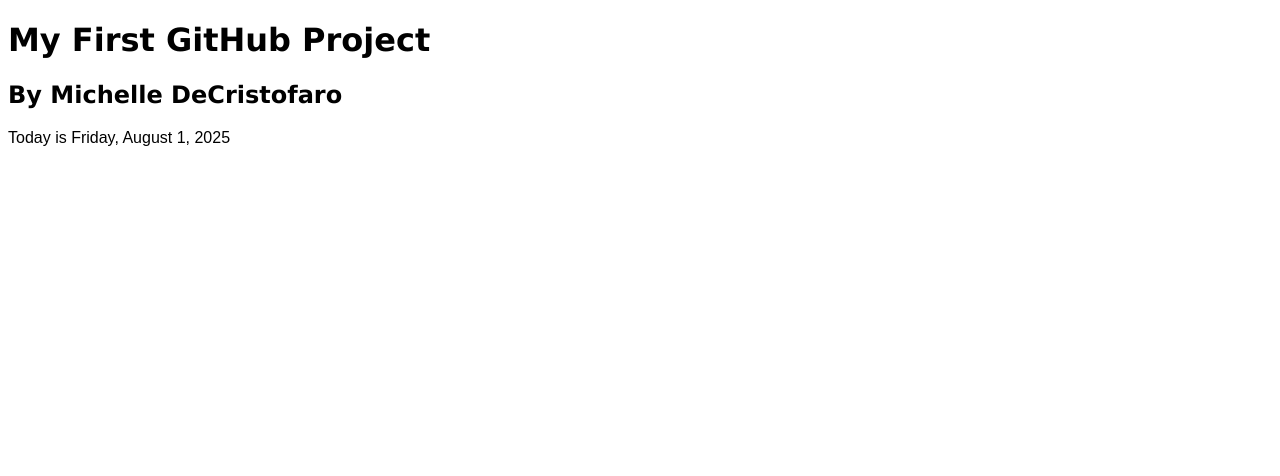
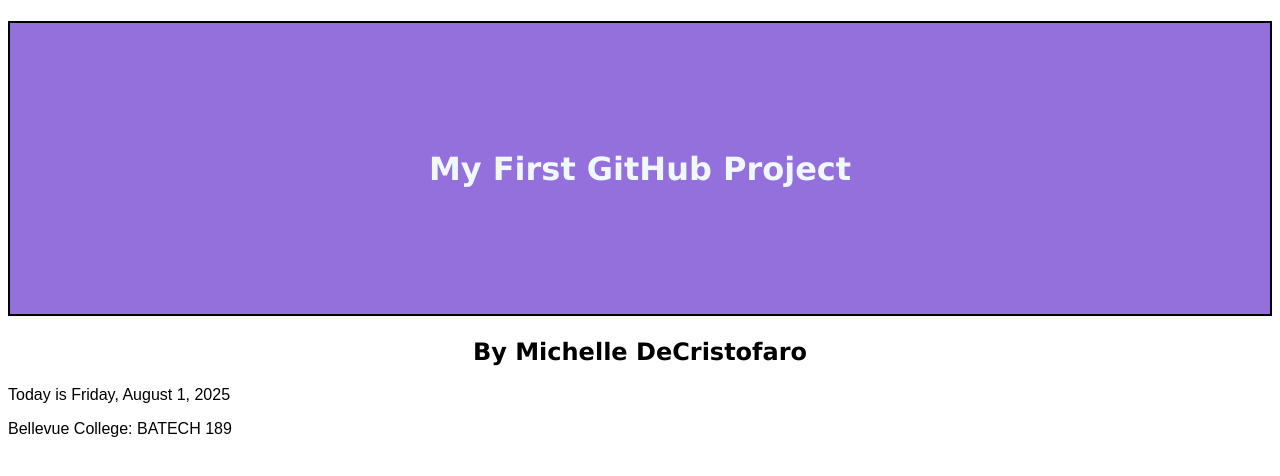
Before and after one commit to mdecristo/My-first-repository-, a plain HTML site: page index.html in a window 1280 px wide. Drawn offline with Linux system fonts and the light colour scheme.

Commit message:
practice edit commit push

```diff
--- a/index.html
+++ b/index.html
@@ -10,5 +10,8 @@
         <h1>My First GitHub Project</h1>
         <h2>By Michelle DeCristofaro</h2>
         <p>Today is <time datetime="2025-08-01">Friday, August 1, 2025</time></p>
+        <section>
+            <p>Bellevue College: BATECH 189</p>
+        </section>
     </body>
 </html>
--- a/style.css
+++ b/style.css
@@ -1,11 +1,20 @@
 html {
     height: 100%;
     width: 100%;
+}
+h1{
+    border: 2px solid black;
+    padding: 10%;
+    background-color: mediumpurple;
+    color:aliceblue;
+    text-align: center;
+
 }
 h1,
 h2 {
     font-family: "Lucida Sans", "Lucida Sans Regular", "Lucida Grande", "Lucida Sans Unicode", Geneva, Verdana,
         sans-serif;
+    text-align: center;
 }
 
 p {
```
